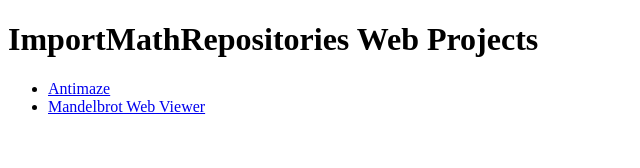
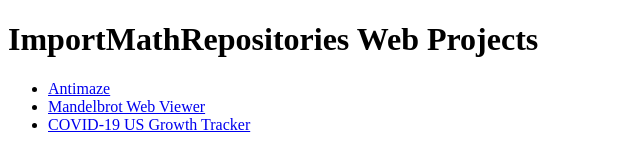
Before and after one commit to ImportMathRepositories/ImportMathRepositories.github.io, a plain HTML site: page index.html in a window 1280 px wide. Shown: the whole page, without its empty margins (0-640 px from the left). Drawn offline with Linux system fonts and the light colour scheme.

Commit message:
Adding link to covid-19 growth tracker on main page.

```diff
--- a/index.html
+++ b/index.html
@@ -8,6 +8,7 @@
 	<ul>
 		<li><a href="antimaze/index.html">Antimaze</a></li>
 		<li><a href="mandelbrot/index.html">Mandelbrot Web Viewer</a></li>
+		<li><a href="covid19/index.html">COVID-19 US Growth Tracker</a></li>
 	</ul>
 </body>
 </html>
```
